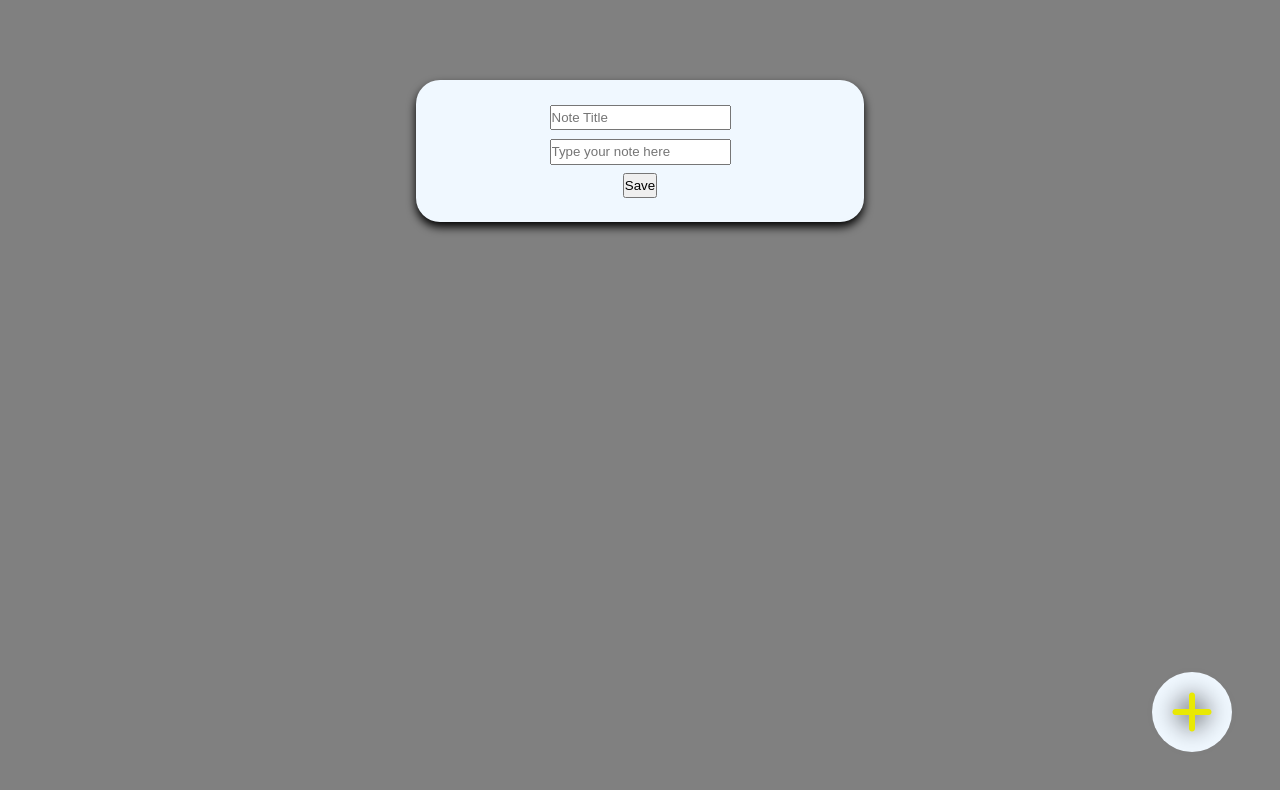
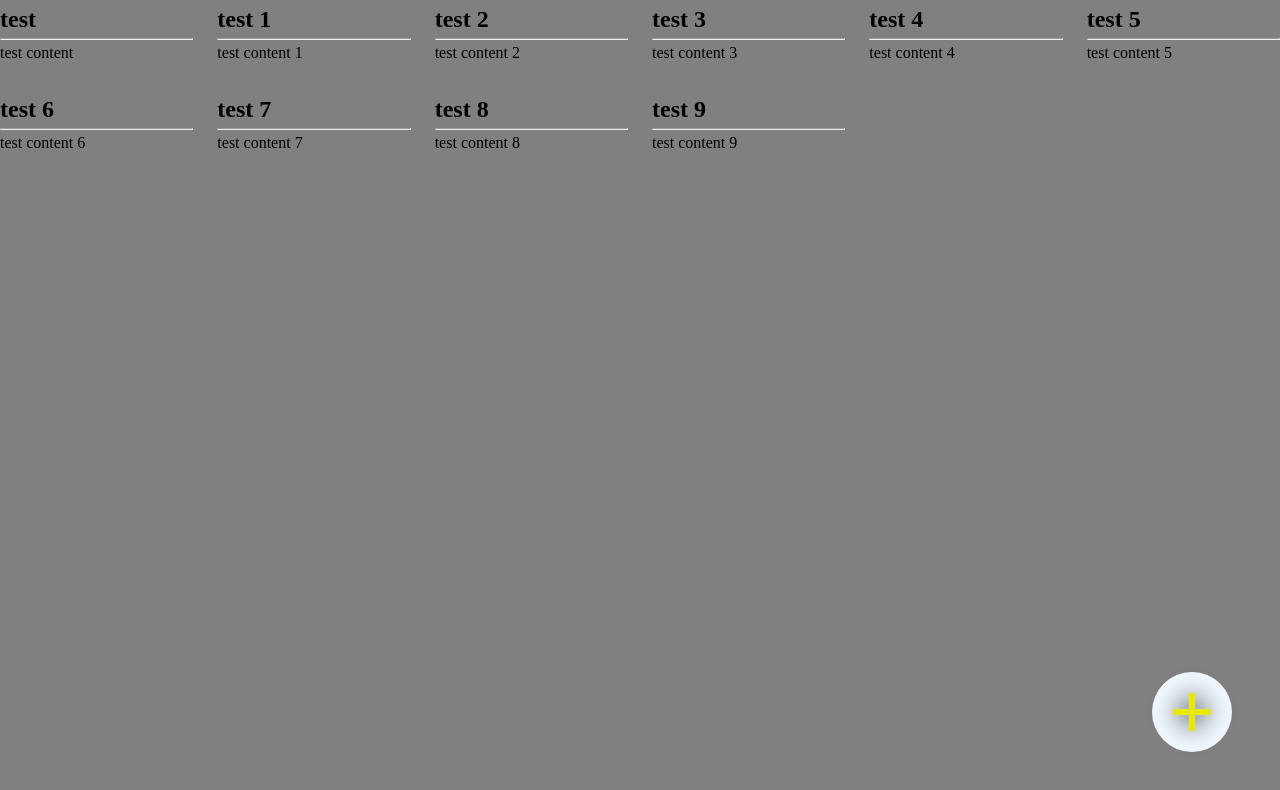
Before and after one commit to Pllums/noter, a React (Create React App) app: page / in a window 1280 px wide. Shown: the top 790 px of the page. Built offline with nearby package versions, Linux system fonts and the light colour scheme.

Commit message:
Init grid system for the notes and properly get new note button and note form to animate back and forth.

```diff
--- a/src/components/Notes/NewNote/NewNote.css
+++ b/src/components/Notes/NewNote/NewNote.css
@@ -5,9 +5,10 @@
 	display: flex;
 	flex-direction: column;
 	align-items: center;
-	position: relative;
+	position: absolute;
 	top: 5rem;
-	margin: 0 auto;
+	left: 50%;
+	translate: -50%;
 	width: clamp(35%, 400px, 75%);
 	padding: 1.5rem;
 }
--- a/src/components/Notes/NewNote/index.tsx
+++ b/src/components/Notes/NewNote/index.tsx
@@ -1,5 +1,4 @@
-import { useState } from "react";
-import { AnimatePresence, motion } from "framer-motion";
+import { motion } from "framer-motion";
 import "./NewNote.css";
 
 interface IProps {
@@ -11,10 +10,9 @@ export default function NewNote(props: IProps) {
 		<motion.div
 			layoutId="newNote"
 			className="note-form-wrapper"
-			initial={{ scale: 0, opacity: 0 }}
 			animate={{ scale: 1, opacity: 1 }}
 			exit={{ opacity: 0 }}
-			transition={{ duration: 0.5 }}>
+			transition={{ type: "spring", stiffness: 115, damping: 13 }}>
 			<motion.div className="note-form-title">
 				<input type="text" placeholder="Note Title"></input>
 			</motion.div>
--- a/src/components/Notes/NewNoteButton/index.tsx
+++ b/src/components/Notes/NewNoteButton/index.tsx
@@ -1,6 +1,4 @@
-import { useState } from "react";
-import { AnimatePresence, motion } from "framer-motion";
-import NewNote from "../NewNote";
+import { motion } from "framer-motion";
 import "./NewNoteButton.css";
 
 interface IProps {
--- /dev/null
+++ b/src/components/Notes/SavedNote/index.tsx
@@ -0,0 +1,21 @@
+import { motion } from "framer-motion";
+
+interface IProps {
+	title: string;
+	content: string;
+}
+
+function SavedNote(props: IProps) {
+	return (
+		<motion.div className="saved-note-wrapper">
+			<h2 className="note-title">{props.title}</h2>
+			<hr />
+			<p className="note-content">{props.content}</p>
+			<div className="close-button">
+				{/* input an "X" button here later  */}
+			</div>
+		</motion.div>
+	);
+}
+
+export default SavedNote;
--- /dev/null
+++ b/src/components/Notes/SavedNote/savedNotes.tsx
@@ -0,0 +1,20 @@
+const savedNotes = [
+	{ key: 0, title: "test", content: "test content" },
+	{ key: 1, title: "test 1", content: "test content 1" },
+	{ key: 2, title: "test 2", content: "test content 2" },
+	{ key: 3, title: "test 3", content: "test content 3" },
+	{ key: 4, title: "test 4", content: "test content 4" },
+	{ key: 5, title: "test 5", content: "test content 5" },
+	{ key: 6, title: "test 6", content: "test content 6" },
+	{ key: 7, title: "test 7", content: "test content 7" },
+	{ key: 8, title: "test 8", content: "test content 8" },
+	{ key: 9, title: "test 9", content: "test content 9" },
+];
+
+function pushNote() {
+	savedNotes.push({ key: 11, title: "test 11", content: "test content 11" });
+}
+
+export default savedNotes;
+
+export { pushNote };
--- a/src/routes/Notes/Notes.css
+++ b/src/routes/Notes/Notes.css
@@ -4,3 +4,9 @@
 	width: 100%;
 	min-height: 100vh;
 }
+
+.notes-grid {
+	display: grid;
+	grid-template-columns: repeat(6, 1fr);
+	gap: 1.5rem;
+}
--- a/src/routes/Notes/index.tsx
+++ b/src/routes/Notes/index.tsx
@@ -1,6 +1,9 @@
+import { AnimatePresence } from "framer-motion";
 import { useState } from "react";
 import NewNote from "../../components/Notes/NewNote";
 import NewNoteButton from "../../components/Notes/NewNoteButton";
+import SavedNote from "../../components/Notes/SavedNote";
+import savedNotes from "../../components/Notes/SavedNote/savedNotes";
 import "./Notes.css";
 
 export default function NotesPage() {
@@ -13,14 +16,23 @@ export default function NotesPage() {
 		setClicked(true);
 		console.log(clicked);
 	}
-	function handleClose() {
+	function handleSave() {
 		setClicked(false);
 	}
 
 	return (
 		<section id="notes-page">
-			<NewNote addNote={handleClose} />
-			<NewNoteButton openNew={handleOpen} />
+			<div className="notes-grid">
+				{savedNotes.map((note) => (
+					<SavedNote title={note.title} content={note.content} />
+				))}
+			</div>
+			<AnimatePresence>
+				<NewNoteButton openNew={handleOpen} />
+			</AnimatePresence>
+			<AnimatePresence>
+				{clicked && <NewNote addNote={handleSave} />}
+			</AnimatePresence>
 		</section>
 	);
 }
```
Also changed, not shown: src/routes/Note/index.tsx (deleted, +0 -27 lines).
